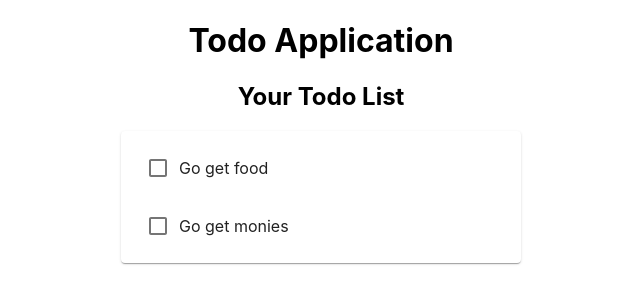
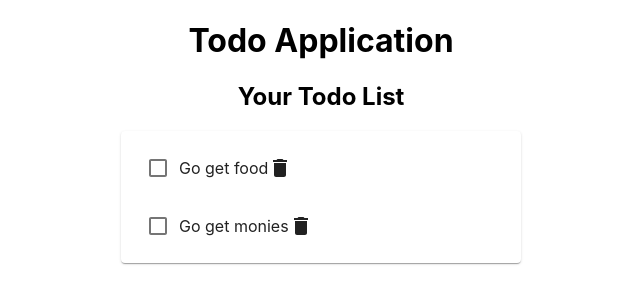
Before and after one commit to benzend/todo-application, a React (Create React App) app: page / in a window 1280 px wide. Shown: the top 304 px of the page, without its empty margins (319-959 px from the left). Built offline with nearby package versions, Linux system fonts and the light colour scheme.

Commit message:
merged with main

```diff
--- a/package.json
+++ b/package.json
@@ -4,6 +4,7 @@
   "private": true,
   "dependencies": {
     "@material-ui/core": "^4.11.0",
+    "@material-ui/icons": "^4.9.1",
     "@testing-library/jest-dom": "^5.11.6",
     "@testing-library/react": "^11.2.1",
     "@testing-library/user-event": "^12.2.2",
--- a/src/components/Todo.js
+++ b/src/components/Todo.js
@@ -1,10 +1,12 @@
 import { ListItem, Checkbox } from "@material-ui/core";
+import DeleteIcon from "@material-ui/icons/Delete";
 
 export default function Todo({ text }) {
   return (
     <ListItem>
       <Checkbox />
       {text}
+      <DeleteIcon />
     </ListItem>
   );
 }
```
Also changed, not shown: 1 other file (tests, documents, lock files or other folders).
